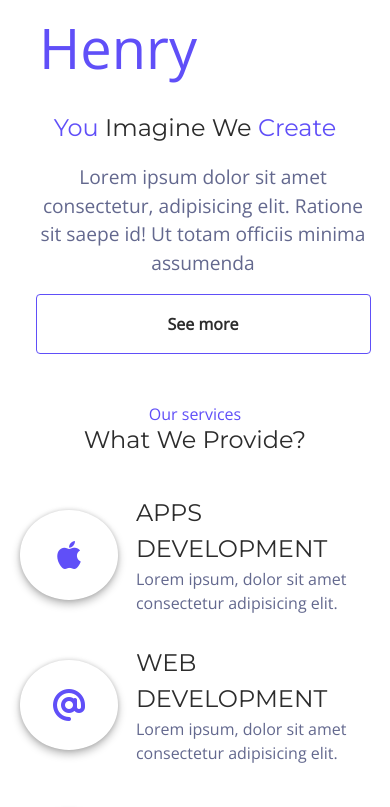
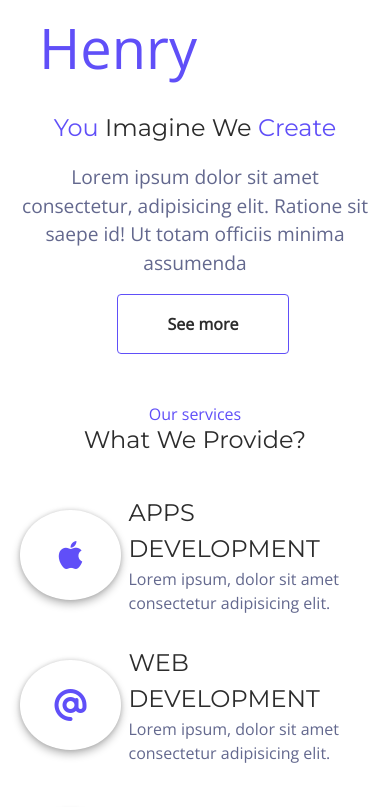
Before and after one commit to HenryGlo/demo, a plain HTML site: page index.html in a window 390 px wide. Shown: the top 807 px of the page. Drawn offline with nearby package versions, Linux system fonts and the light colour scheme.

Commit message:
Add files via upload

```diff
--- a/css/style.css
+++ b/css/style.css
@@ -255,10 +255,16 @@ section#pro div.opt div.item-p:hover div.title {
         margin-top: 20px;
         text-align: center;
     }
+    section#info div.title p {
+        padding: 0 !important;
+    }
     section#info div.title h1 {
         font-size: 1.5rem;
     }
-    section#info div.title .btn-info {
+    section#info div.title .item-btn {
+        padding: 0 !important;
+    }
+    section#info div.title .item-btn .btn-info {
         width: 100%;
     }
     section#info div:last-child div.img {
@@ -269,7 +275,6 @@ section#pro div.opt div.item-p:hover div.title {
     }
     section#services div.row div.rounded-circle {
         width: 50%;
-        margin-right: 5%;
     }
     section#ent div.img-resp {
         display: none;
```
